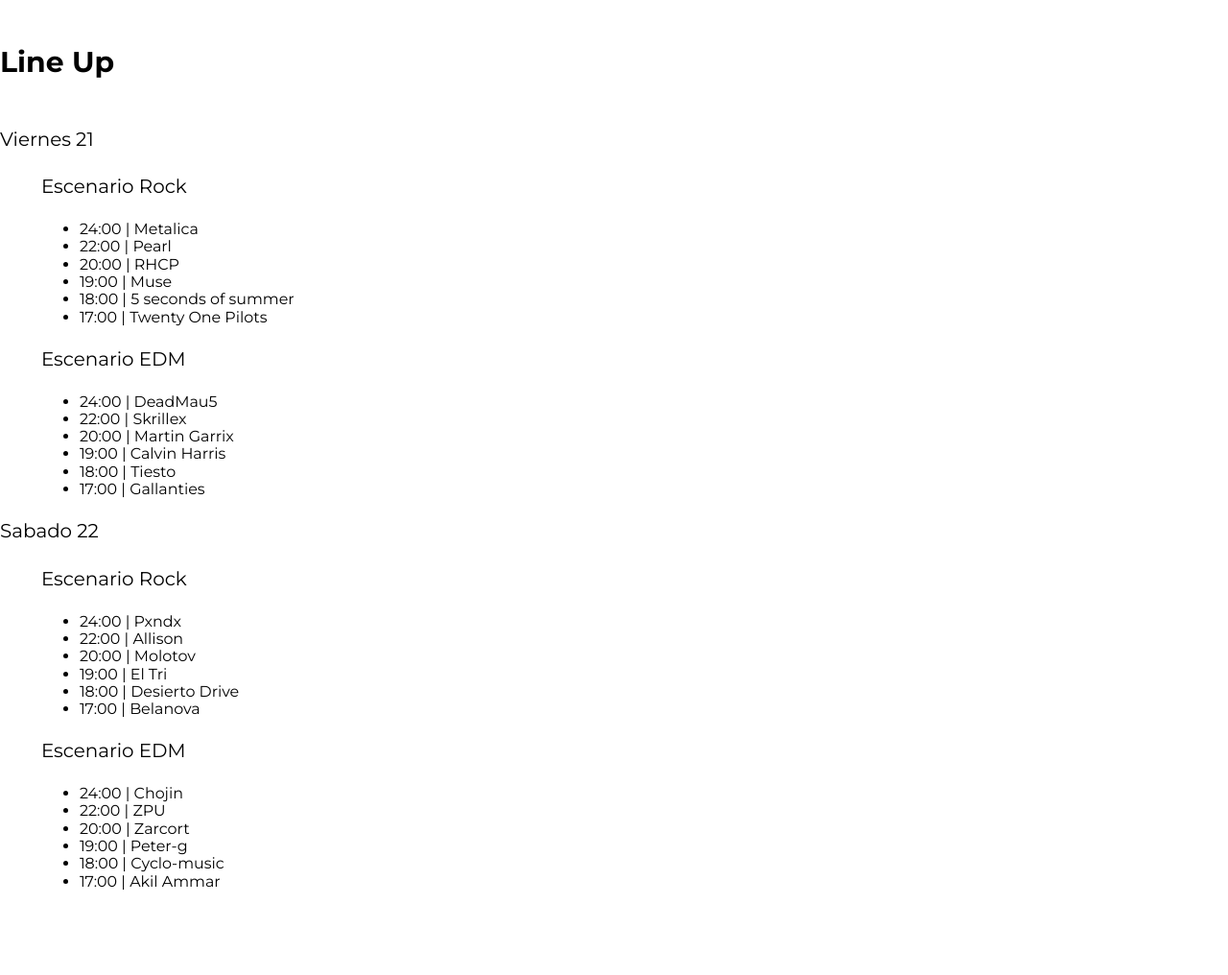
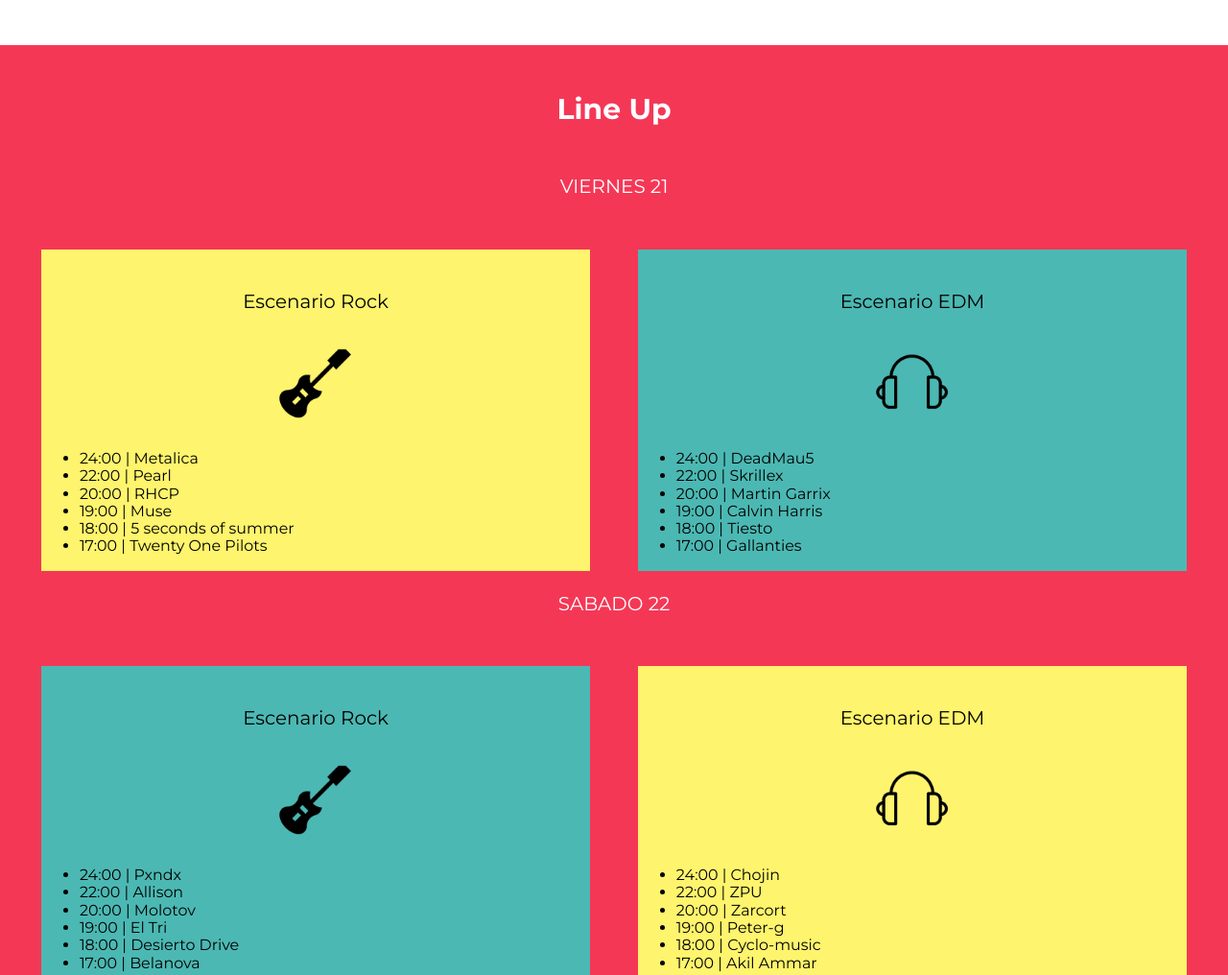
Before and after one commit to Patchwtf/musical-page, a website: page index.html in a window 1280 px wide. Shown: the part 1160-2176 px from the top of the page at 96% size. Before the commit the page ends 2104 px from the top, so only its background shows below. Drawn offline with Linux system fonts and the light colour scheme.

Commit message:
Creacion de lineup

```diff
--- a/src/scss/layout/_index.scss
+++ b/src/scss/layout/_index.scss
@@ -1,3 +1,4 @@
 @forward 'header';
 @forward 'video';
-@forward 'festival'
+@forward 'festival';
+@forward 'lineup';
--- /dev/null
+++ b/src/scss/layout/_lineup.scss
@@ -0,0 +1,59 @@
+@use 'base/variables' as v;
+@use 'base/mixins' as m;
+
+.lineup{
+    background-color: v.$rosa;
+    padding: 5rem 0;
+
+    h3, p{
+        text-align: center;
+        color: v.$blanco;
+    }
+
+    .dia{
+        text-transform: uppercase;
+        margin-bottom: 5rem;
+    }
+}
+
+.escenarios-contenedor{
+    @include m.tablet {
+        @include m.grid(2, 5rem)
+    }
+    p{
+        color: v.$negro;
+    }
+}
+
+.escenario {
+    padding-top: 2rem;
+
+    .nombre-escenario {
+        &::after {
+            content: '';
+            display: block;
+            width: 20rem;
+            height: 10rem;
+            background-size: 15rem;
+            background-repeat: no-repeat;
+            background-position: center center;
+            margin: 2rem auto 0 auto;
+        }
+    }
+}
+
+.edm .nombre-escenario:after{
+background-image: url(../../../build/img/icono_edm.png);
+}
+
+.rock .nombre-escenario:after{
+background-image: url(../../../build/img/icono_rock.png);
+}
+
+.bg-amarillo{
+    background-color: v.$amarillo;
+}
+
+.bg-verde {
+    background-color: v.$verde;
+}
```
Also changed, not shown: build/css/app.css.
